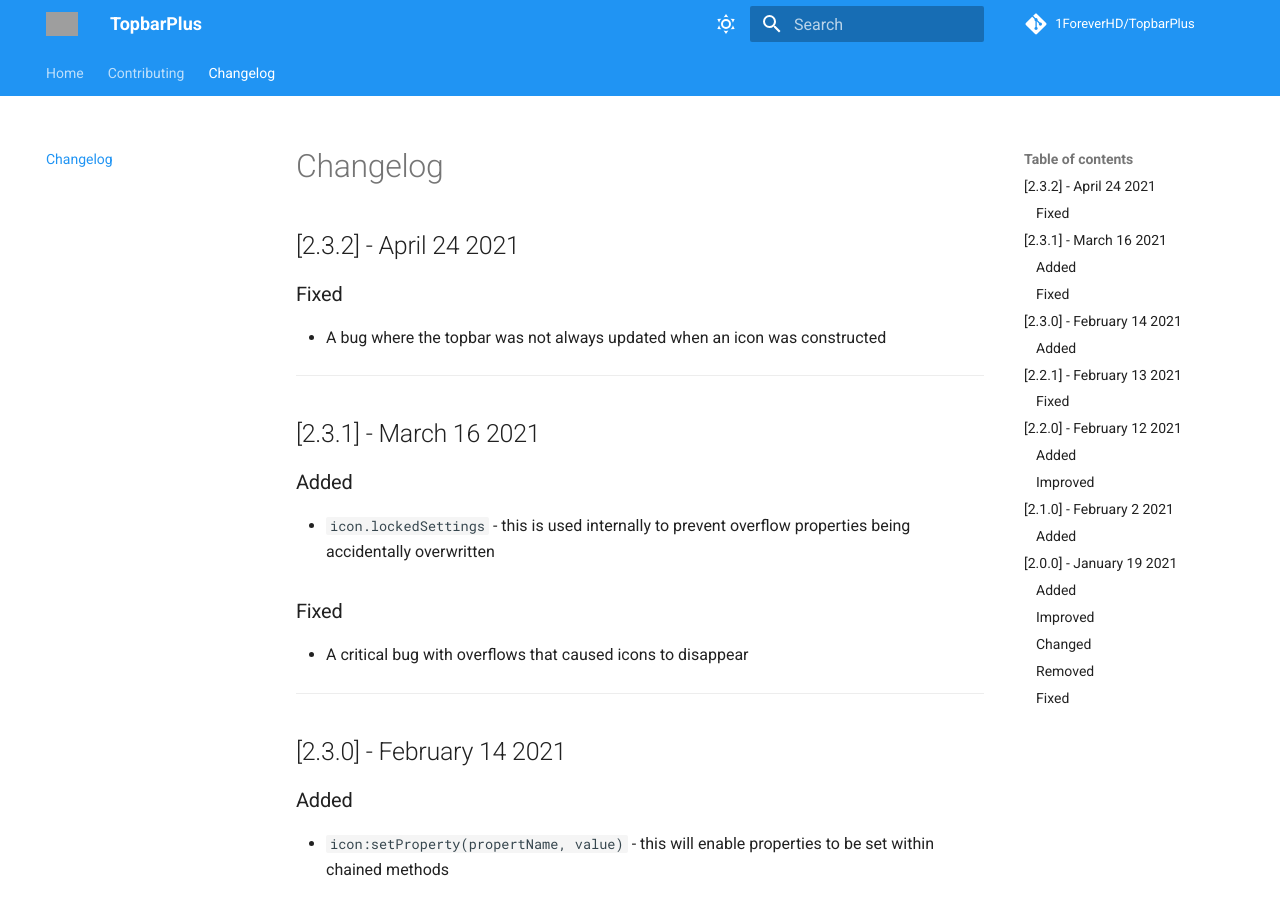
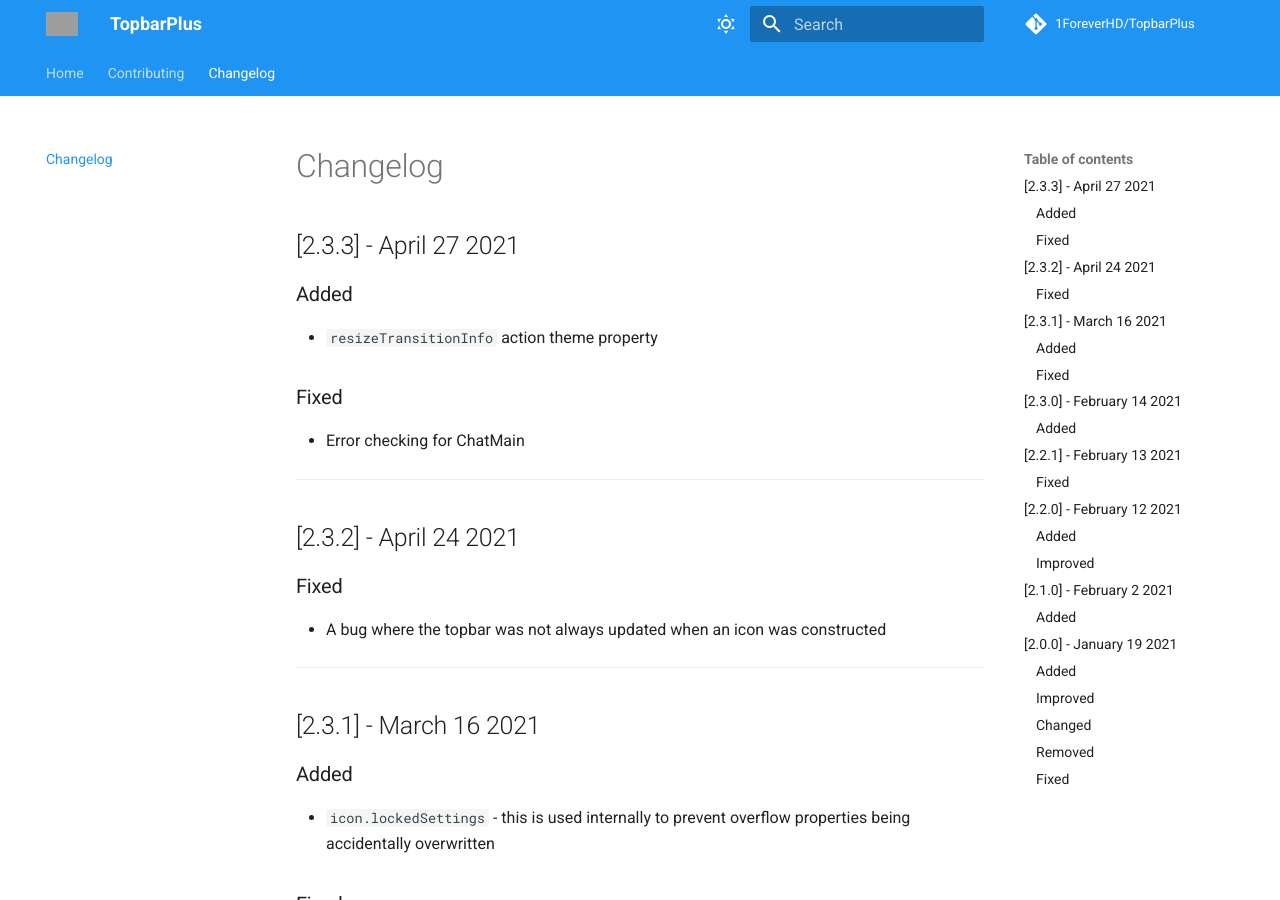
Before and after one commit to 1ForeverHD/TopbarPlus, an MkDocs documentation site: the page built from docs/changelog.md, in a window 1280 px wide and 900 px high. Built offline with MkDocs 1.6.1 and Material for MkDocs 9.7.7, drawn with Linux system fonts in a browser that asks for light colours; comment, search, counter and statistics services are not loaded; grey boxes are pictures that could not be loaded.

Commit message:
Added resizeTransitionInfo and corrected ChatMain error handling

```diff
--- a/docs/changelog.md
+++ b/docs/changelog.md
@@ -1,3 +1,13 @@
+## [2.3.3] - April 27 2021
+### Added
+- ``resizeTransitionInfo`` action theme property
+
+### Fixed
+- Error checking for ChatMain
+
+
+
+--------
 ## [2.3.2] - April 24 2021
 ### Fixed
 - A bug where the topbar was not always updated when an icon was constructed
```
Also changed, not shown: 3 other files.
